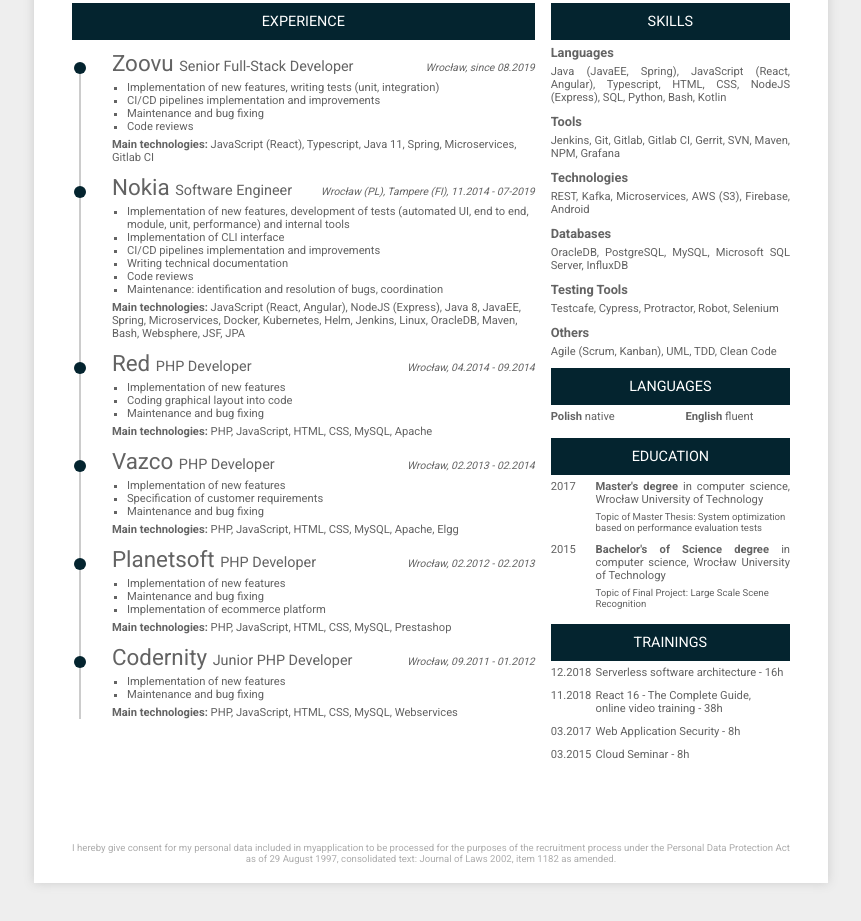
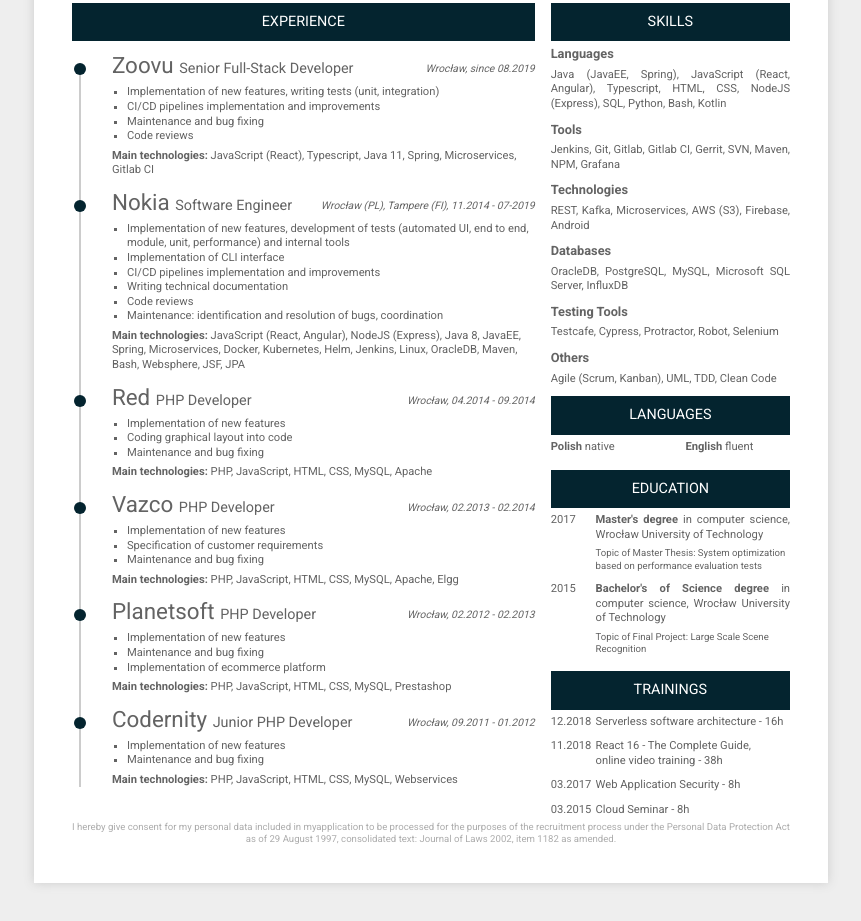
Before and after one commit to BartlomiejZalas/CV, a plain HTML site: page index.html in a window 1280 px wide. Shown: the part 277-1198 px from the top of the page, without its empty margins (209-1070 px from the left). Drawn offline with Linux system fonts and the light colour scheme.

Commit message:
ine-height fix

```diff
--- a/style.css
+++ b/style.css
@@ -6,6 +6,7 @@
     font-size: 0.9rem;
     min-width: 210mm;
     min-height: 297mm;
+    line-height: 1.3;
 }
 
 a {
@@ -177,7 +178,7 @@
 
 .footer {
     position: absolute;
-    bottom: 5mm;
+    bottom: 10mm;
     left: 10mm;
     right: 10mm;
     font-size: 0.6rem;
```
